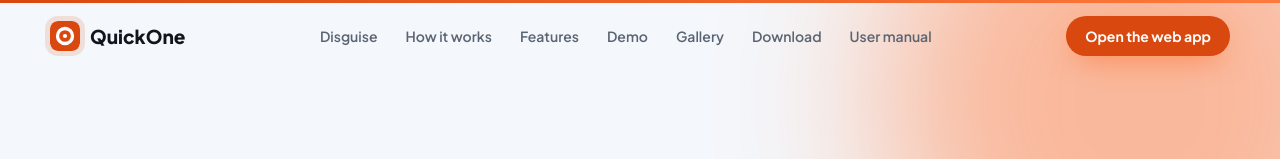
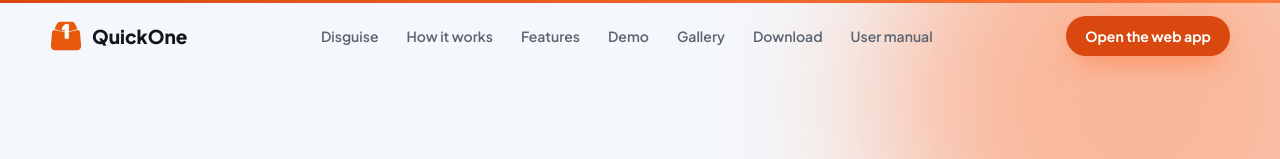
Before and after one commit to Jeevanvsan/ai_builder_hack, a React (Vite) app in the folder covert_call/landing/: page / in a window 1280 px wide. Shown: the top 159 px of the page. Built offline with nearby package versions, Linux system fonts and the light colour scheme.

Commit message:
feat(landing): QuickOne bag logo as SVG

```diff
--- a/covert_call/landing/src/styles.css
+++ b/covert_call/landing/src/styles.css
@@ -791,6 +791,6 @@ h2 { font-size: clamp(32px, 4.4vw, 52px); line-height: 1.08; margin: 14px 0 16px
 .manual-card a.btn-primary { color: #fff; }
 
 /* QuickOne brand mark (placeholder art in public/brand/) */
-.logo-mark { width: 30px; height: 30px; border-radius: 8px; flex: none; box-shadow: 0 0 0 5px rgba(217, 72, 15, .14); }
+.logo-mark { width: 32px; height: 32px; flex: none; }
 .qb-brand { display: inline-flex; align-items: center; gap: 5px; }
-.qb-brand-mark { width: 14px; height: 14px; border-radius: 4px; }
+.qb-brand-mark { width: 15px; height: 15px; }
```
Also changed, not shown: covert_call/landing/public/brand/quickone-icon.svg, covert_call/landing/public/brand/quickone-logo.svg.
